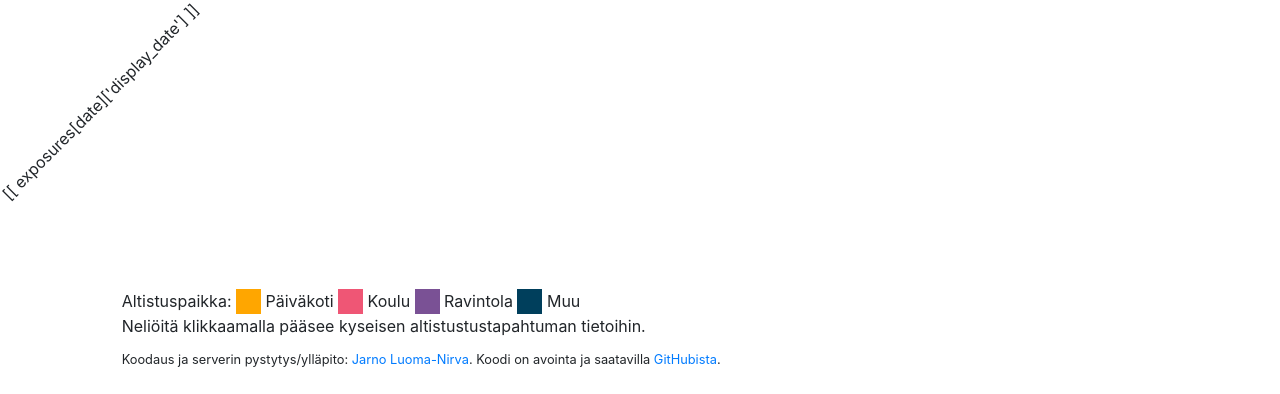
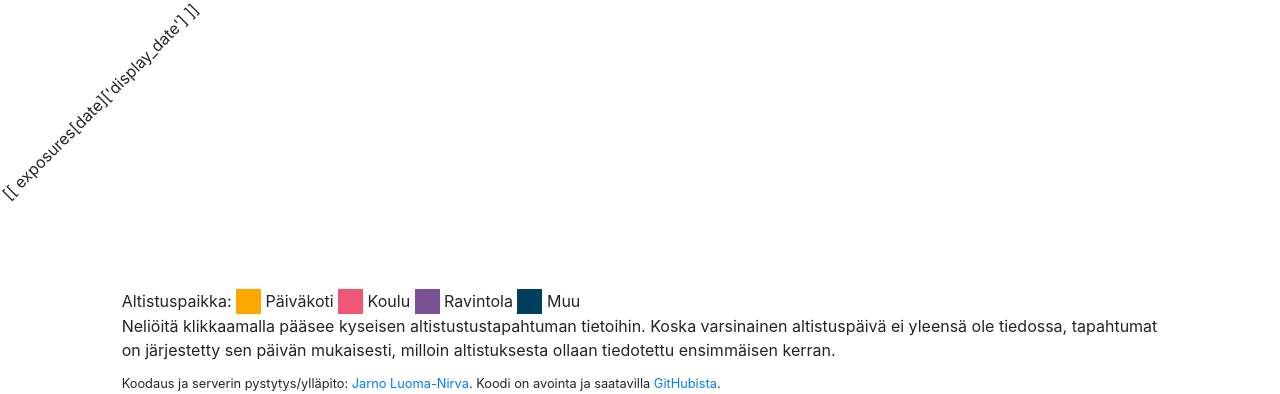
Before and after one commit to jarnoln/exposures, a Django app: template tables/templates/tables/exposures_by_date.html in a window 1280 px wide. Shown: the part 429-823 px from the top of the page. Before the commit the page ends 796 px from the top, so only its background shows below. Run offline with Django 3.2, Linux system fonts and the light colour scheme; the template is opened without the code that fills it, so the values that code supplies are empty; some libraries are stand-ins or nearby versions.

Commit message:
Add disclaimer to exposures by date

```diff
--- a/tables/templates/tables/exposures_by_date.html
+++ b/tables/templates/tables/exposures_by_date.html
@@ -80,7 +80,11 @@
     <div class="legend exposure-inner-block category-restaurant">&nbsp</div> Ravintola
     <div class="legend exposure-inner-block category-other">&nbsp</div> Muu
   </div>
-  <div>Neliöitä klikkaamalla pääsee kyseisen altistustustapahtuman tietoihin.</div>
+  <div>
+    Neliöitä klikkaamalla pääsee kyseisen altistustustapahtuman tietoihin.
+    Koska varsinainen altistuspäivä ei yleensä ole tiedossa, tapahtumat on järjestetty sen päivän mukaisesti, milloin
+    altistuksesta ollaan tiedotettu ensimmäisen kerran.
+  </div>
 </div>
 {% endblock %}
 
```
